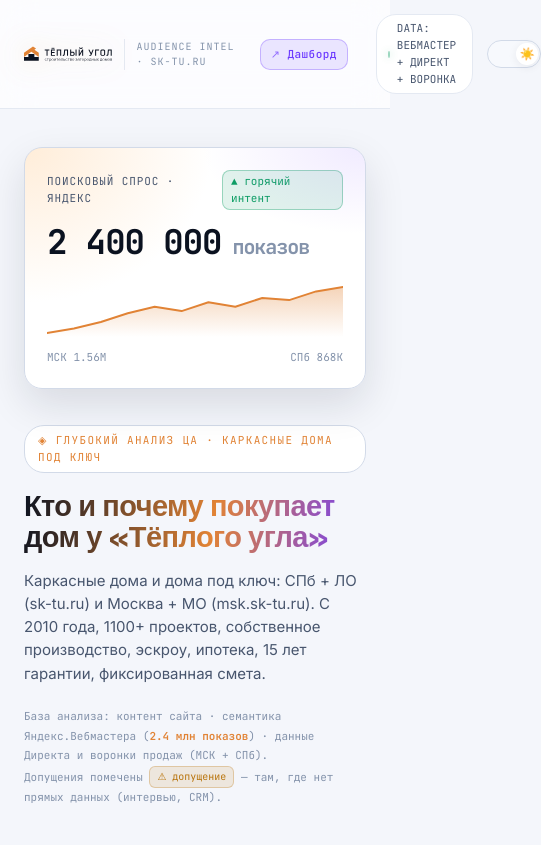
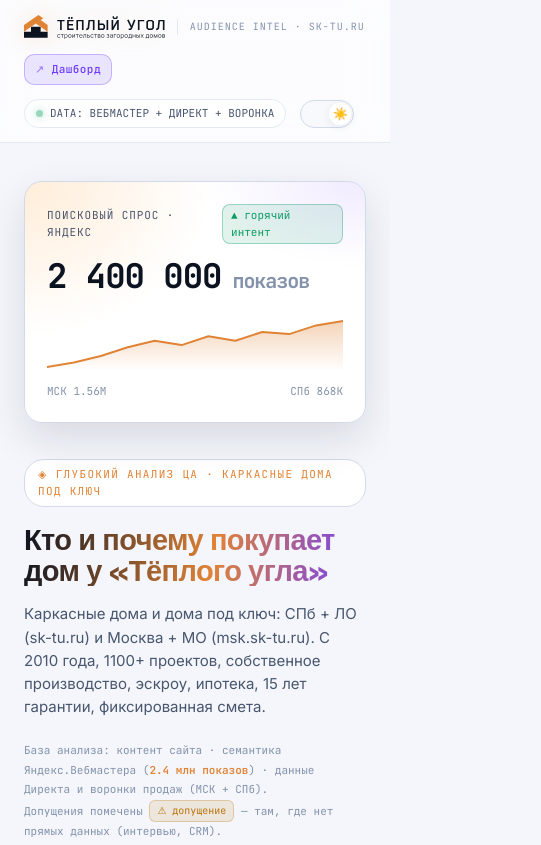
Before and after one commit to htsgladiatis/sk-tu-ca-analysis, a plain HTML site: page index.html in a window 390 px wide. Shown: the top 845 px of the page, 541 px wide, since content can reach past the window. Drawn offline with Linux system fonts and the light colour scheme.

Commit message:
header: add flex-wrap:wrap to .hdr-in so ca-link + status fit on 760-1000px
Reviewer flagged overflow risk on mid-tablets: brand(180)+ca-link(120)+status(280)+tgl(54)+3 gaps×14 = ~880px content at 760px viewport. flex-wrap:wrap acts as safety net for narrow viewports without breaking desktop layout.

```diff
--- a/index.html
+++ b/index.html
@@ -61,7 +61,7 @@
 
 /* ===== HEADER ===== */
 .hdr{position:sticky;top:0;z-index:100;background:var(--glass);backdrop-filter:blur(16px) saturate(150%);border-bottom:1px solid var(--line)}
-.hdr-in{max-width:var(--maxw);margin:0 auto;padding:14px 24px;display:flex;align-items:center;gap:14px}
+.hdr-in{max-width:var(--maxw);margin:0 auto;padding:14px 24px;display:flex;align-items:center;gap:14px;flex-wrap:wrap}
 .brand{display:flex;align-items:center;gap:11px}
 .brand-mark{width:34px;height:34px;border-radius:9px;background:var(--grad-acc);color:var(--acc-ink);display:flex;align-items:center;justify-content:center;font-weight:800;font-size:17px;box-shadow:var(--glow-acc)}
 .brand b{font-family:'Space Grotesk',sans-serif;font-size:15px;font-weight:700;letter-spacing:.04em}
```
